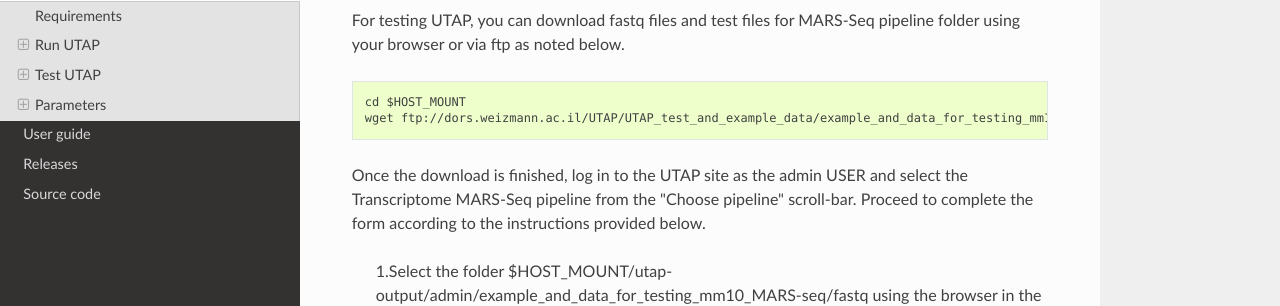
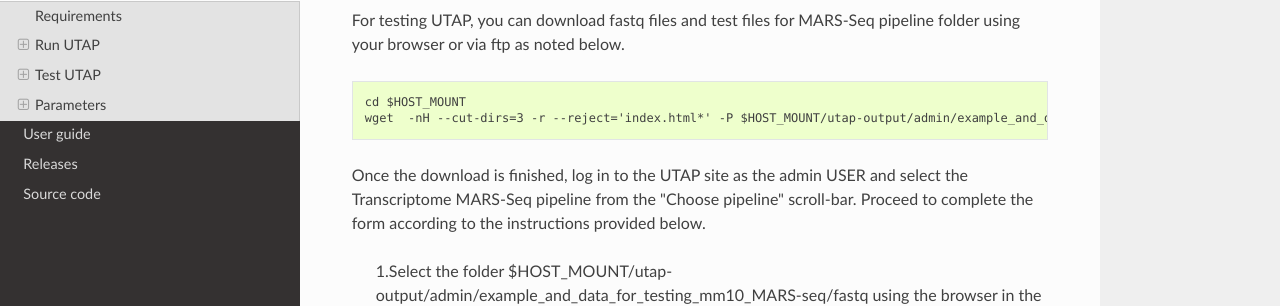
Before and after one commit to utap2/utap2, a Sphinx documentation site: the page built from docs/rst/installation.rst, in a window 1280 px wide and 900 px high, scrolled down 3596 px. Shown: the part 165-471 px from the top of the window. Built offline with Sphinx 7.4.7 and the Read the Docs theme 2.0.0, drawn with Linux system fonts in a browser that asks for light colours; some of the changed text lies outside the part shown.

Commit message:
Update installation.rst
.

```diff
--- a/docs/rst/installation.rst
+++ b/docs/rst/installation.rst
@@ -154,7 +154,8 @@
 ::
 
     cd $HOST_MOUNT
-    wget ftp://dors.weizmann.ac.il/UTAP/UTAP_test_and_example_data/example_and_data_for_testing_mm10_MARS-seq/ $HOST_MOUNT/utap-output/admin/
+    wget  -nH --cut-dirs=3 -r --reject='index.html*' -P $HOST_MOUNT/utap-output/admin/example_and_data_for_testing_mm10_MARS-seq ftp://dors.weizmann.ac.il/UTAP/UTAP_test_and_example_data/example_and_data_for_testing_mm10_MARS-seq/
+
 
 Once the download is finished, log in to the UTAP site as the admin USER and select the Transcriptome MARS-Seq pipeline from the "Choose pipeline" scroll-bar. Proceed to complete the form according to the instructions provided below.
 
@@ -218,7 +219,8 @@
 ::
 
     cd $HOST_MOUNT
-    ./utap-output/admin/exmaple_and_data_for_testing_mm10_MARS-seq/test_files/test_UTAP.sh
+    chmod +x $HOST_MOUNT/utap-output/admin/exmaple_and_data_for_testing_mm10_MARS-seq/test_files/test_UTAP.sh
+    .  $HOST_MOUNT/utap-output/admin/exmaple_and_data_for_testing_mm10_MARS-seq/test_files/test_UTAP.sh
 
 If the run is successfully completed, the output message "UTAP test run succeeded" will be displayed. In case any issues arise during the run or testing process, please contact us for further assistance.
 
```
